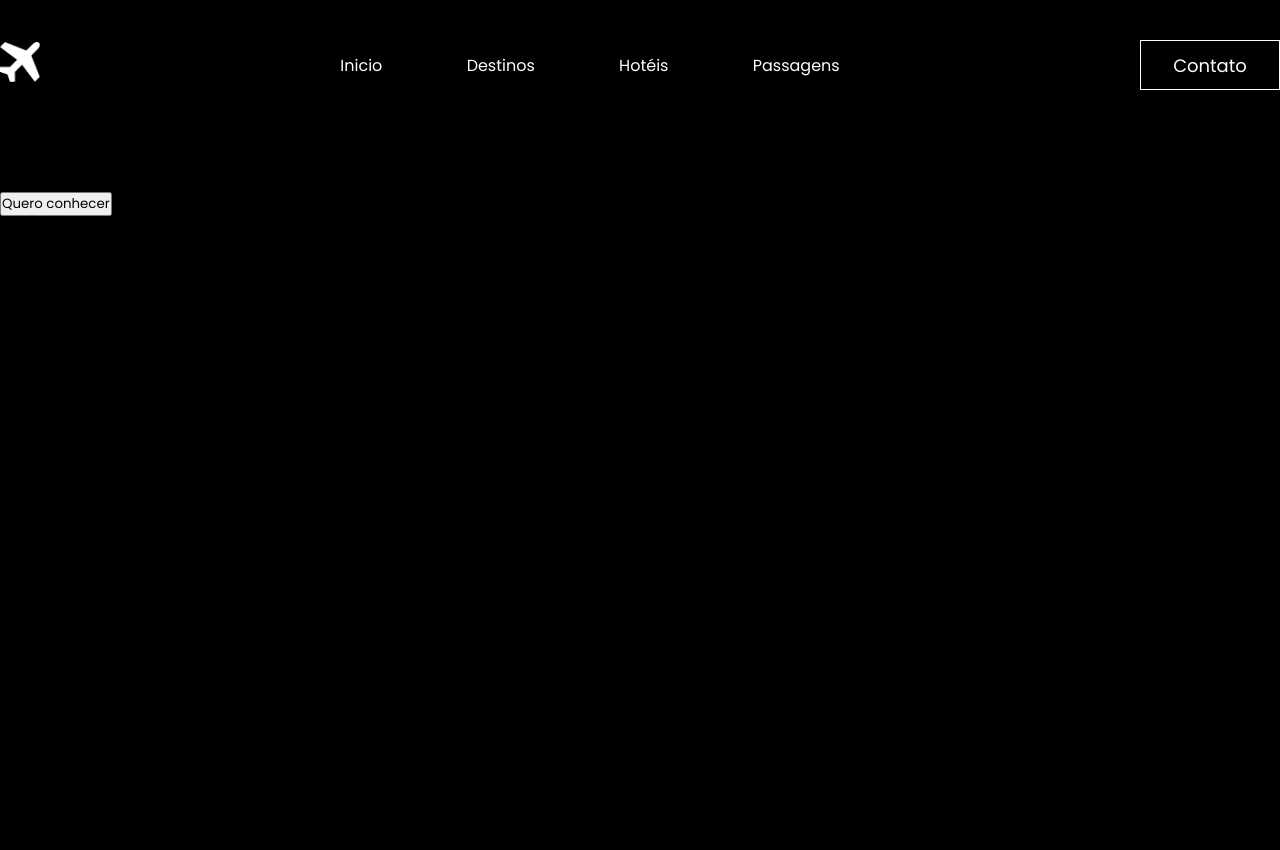
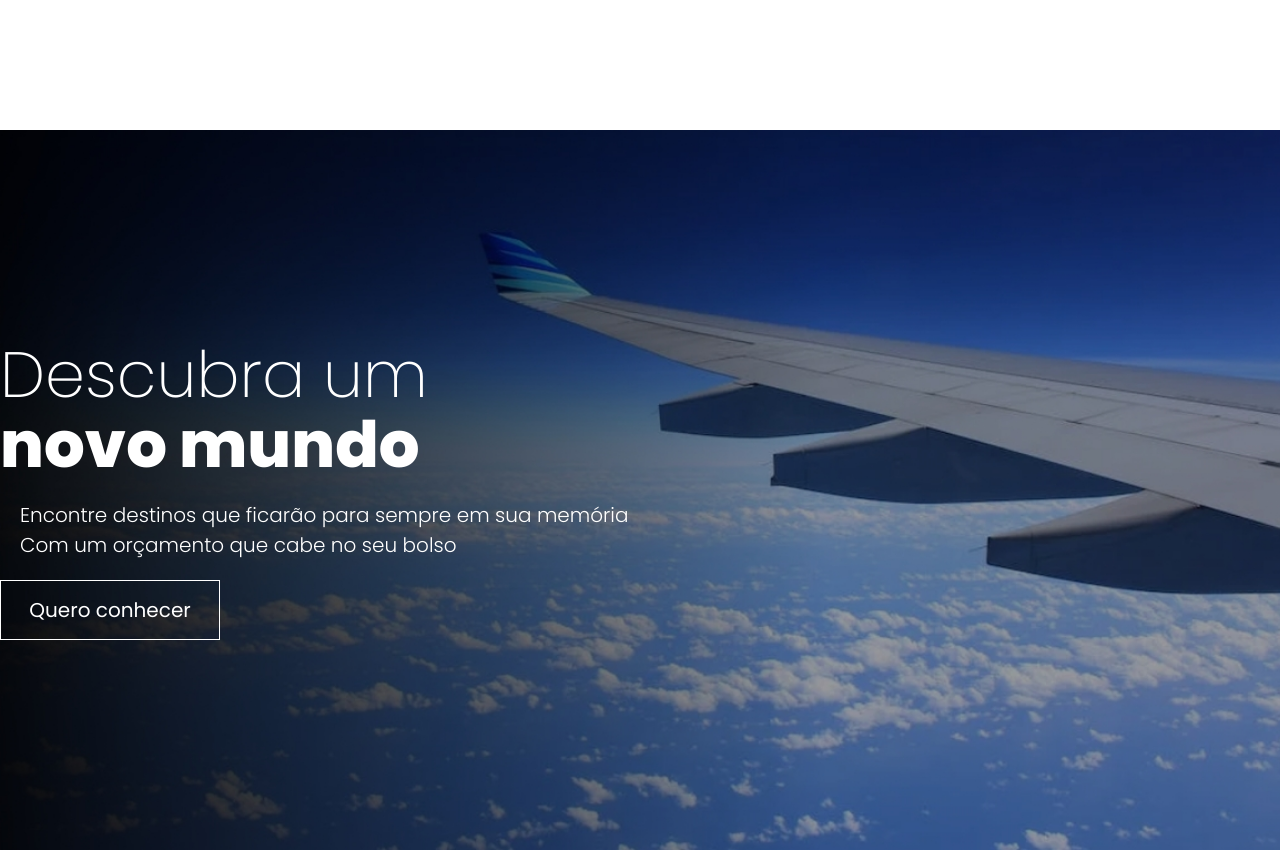
Before and after one commit to 2256univespPI/Projeto_PI, a plain HTML site: page index.html in a window 1280 px wide. Before the commit the page ends 800 px from the top, so only its background shows below. Drawn offline with Linux system fonts and the light colour scheme.

Commit message:
Atualização

```diff
--- a/css/style.css
+++ b/css/style.css
@@ -1,59 +1,20 @@
-*{
+* {
    margin: 0;
    padding: 0;
    box-sizing: border-box;
    font-family: "Poppins", sans-serif;
 }
 
- body{
-    background-color: black;
-}
+/* body {
+   background-color: #fff;
+} */
 
-.interface{
+.interface {
    max-width: 1280px;
    margin: 0 auto;
 }
 
- /* Estilo do header */
-
- header{
-    width: 100%;
-    padding: 40px 0;
- }
-
- header .interface{
-    display: flex;
-    justify-content: space-between;
-    align-items: center;
- }
-
- header .logo img{
-    max-width: 40px;
- }
-
- header .menu-desktop nav ul{
-    list-style-type: none;
- }
-
- header .menu-desktop nav ul li{
-    display: inline-block;
-    margin: 0 40px;
- }
-
- header .menu-desktop nav ul li a{
-    color: #fff;
-    text-decoration: none;
-    display: inline-block;
-    transition: .4s;
- }
-
- .menu-desktop nav a:hover{
-    transform: scale(1.06);
- }
-
- header .btn-contato button{
-    width: 140px;
-    height: 50px;
+header .btn-contato button, .hero-site button {
    font-size: 18px;
    background-color: transparent;
    border: 1px solid #fff;
@@ -62,7 +23,93 @@
    transition: .5s;
 }
 
- header .btn-contato button:hover{
+/* Estilo do header */
+
+header {
+   width: 100%;
+   padding: 40px 0;
+}
+
+header .interface {
+   display: flex;
+   justify-content: space-between;
+   align-items: center;
+}
+
+header .logo img {
+   max-width: 40px;
+}
+
+header .menu-desktop nav ul {
+   list-style-type: none;
+}
+
+header .menu-desktop nav ul li {
+   display: inline-block;
+   margin: 0 40px;
+}
+
+header .menu-desktop nav ul li a {
+   color: #fff;
+   text-decoration: none;
+   display: inline-block;
+   transition: .2s;
+}
+
+.menu-desktop nav a:hover {
+   transform: scale(1.05);
+}
+
+header .btn-contato button {
+   width: 140px;
+   height: 50px;
+}
+
+header .btn-contato button:hover, .hero-site button:hover {
    background-color: #fff;
    color: #000;
 }
+
+/* Estilo do hero  */
+
+section.hero-site {
+   height: 90vh;
+   background-image: url(../imagens/bg-inicio-site.jpg);
+   background-repeat: no-repeat;
+   background-size: cover;
+   background-position: center;
+   color: #fff;
+}
+
+.hero-site .interface {
+   display: flex;
+   align-items: center;
+   height: 100%;
+}
+
+.hero-site .txt-hero h1 {
+   font-size: 4em;
+   line-height: 70px;
+   font-weight: 200;
+}
+
+.hero-site .txt-hero h1 span{
+   display: block;
+   font-weight: 800;
+}
+
+.hero-site .txt-hero p {
+   font-size: 20px;
+   font-weight: 300;
+   margin: 20px;
+}
+
+.hero-site .txt-hero p span {
+   display: block;
+}
+
+.hero-site button {
+   width: 220px;
+   height: 60px;
+   font-size: 20px;
+}
--- a/index.html
+++ b/index.html
@@ -49,9 +49,9 @@
 
             <div class="txt-hero">
 
-                <h1>Descublabum <span> novo mundo</span></h1>
+                <h1>Descubra um <span> novo mundo</span></h1>
                 <p>Encontre destinos que ficarão para sempre em sua memória
-                    <span>com um orçamento que cabem no seu bolso</span></p>
+                    <span>Com um orçamento que cabe no seu bolso</span></p>
                 <a href="#">
                     <button>Quero conhecer</button>
                 </a>
```
Also changed, not shown: Anoteções.txt. Lines whose indentation alone changed are shown as unchanged.
